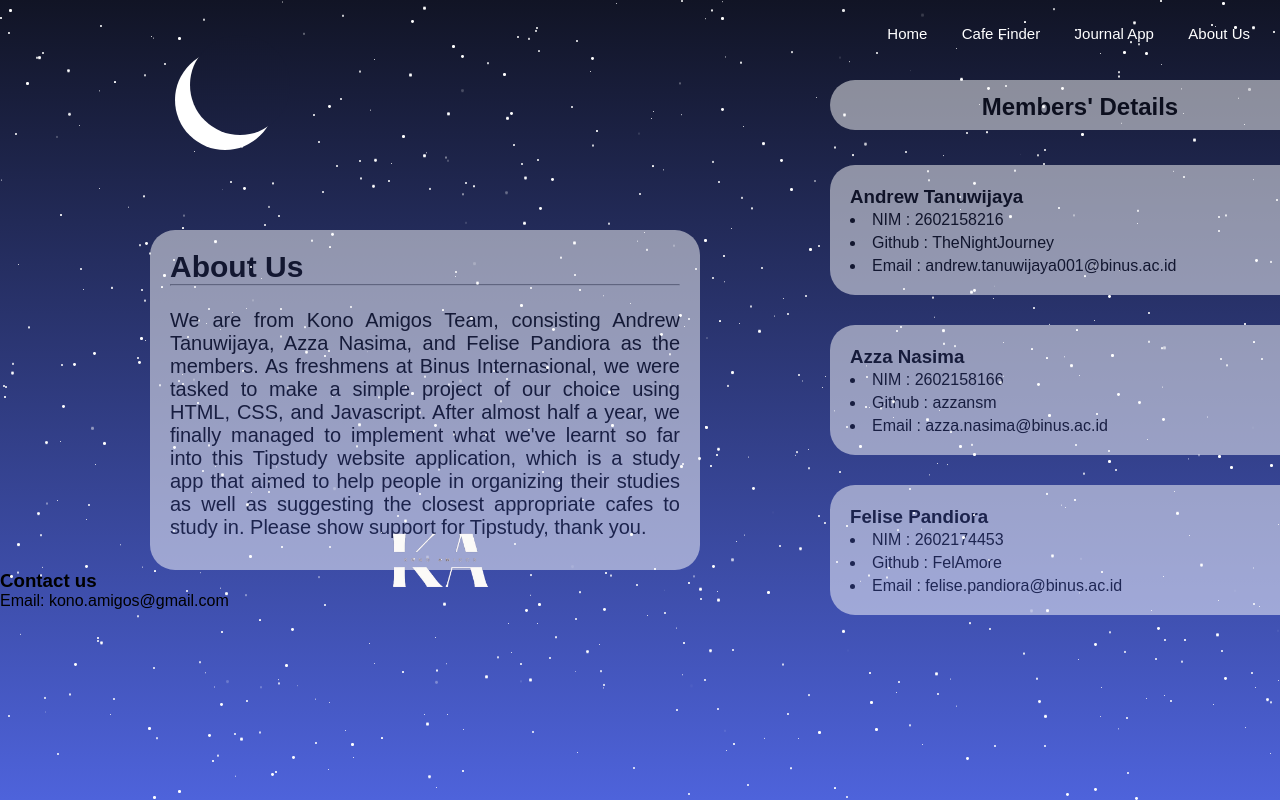
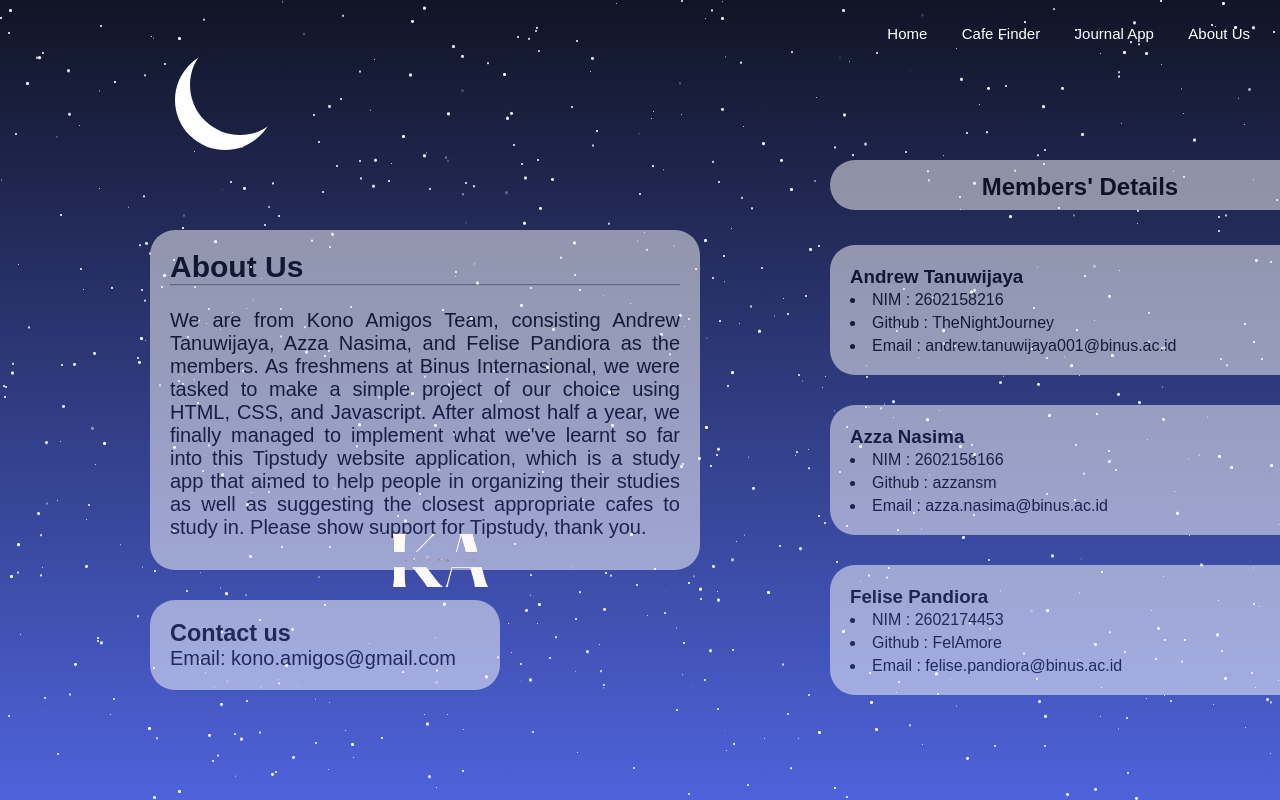
Before and after one commit to TheNightJourney/Tip-Study, a plain HTML site: page tipstudy_about_us.html in a window 1280 px wide. Drawn offline with Linux system fonts and the light colour scheme; a web font is replaced by a local one.

Commit message:
Update style.css

```diff
--- a/style.css
+++ b/style.css
@@ -20,7 +20,7 @@
   text-align: justify;
 }
 
-#contact {
+#contact-us {
   margin-top: 30px;
   margin-left: 150px;
   border-radius: 25px;
```
